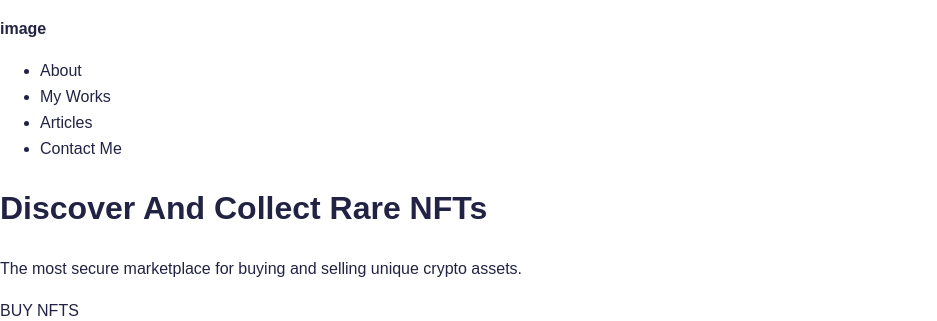
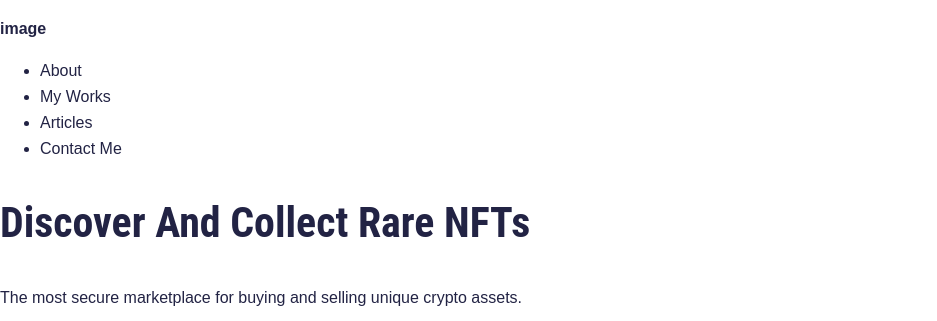
Before and after one commit to tomasGonz67/webdev1project, a website: page docs/index.html in a window 1280 px wide. Shown: the top 321 px of the page, without its empty margins (0-937 px from the left). Drawn offline with Linux system fonts and the light colour scheme.

Commit message:
fixed h1

```diff
--- a/docs/styles.css
+++ b/docs/styles.css
@@ -7,3 +7,10 @@ body {
     font-size: 16px; /* Base font size */
     line-height: 1.618; /* Line height following the golden ratio */
 }
+
+h1 {
+    font-size: 2.618em; /* Font size following the golden ratio */
+    font-family: "Roboto Condensed", sans-serif;
+    font-optical-sizing: auto;
+    font-weight: 800;
+}
```
